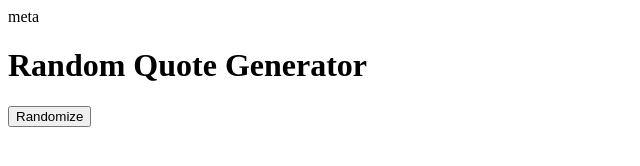
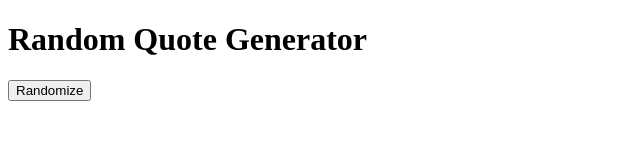
Before and after one commit to Mingos1/Random-Quote-Gen, a plain HTML site: page index.html in a window 1280 px wide. Shown: the whole page, without its empty margins (0-640 px from the left). Drawn offline with Linux system fonts and the light colour scheme.

Commit message:
Removed meta from html

```diff
--- a/index.html
+++ b/index.html
@@ -5,7 +5,6 @@
         <meta http-equiv="X-UA-Compatible" content="IE=edge">
         <title>generator</title>
         <meta name="description" content="">
-        meta
         <meta name="viewport" content="width=device-width, initial-scale=1">
         <link rel="stylesheet" href="/styles.css">
     </head>
```
